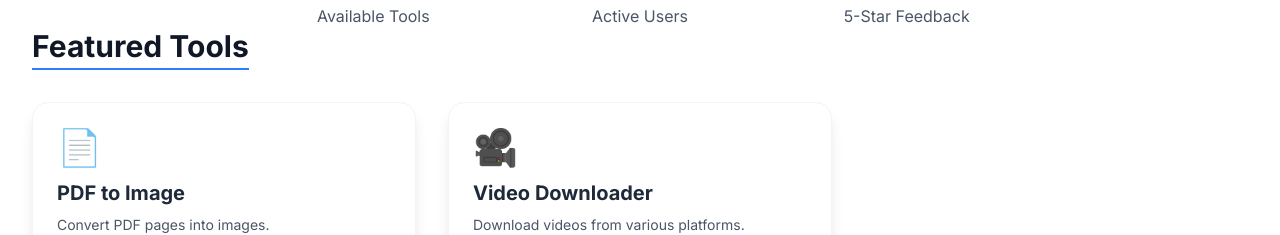
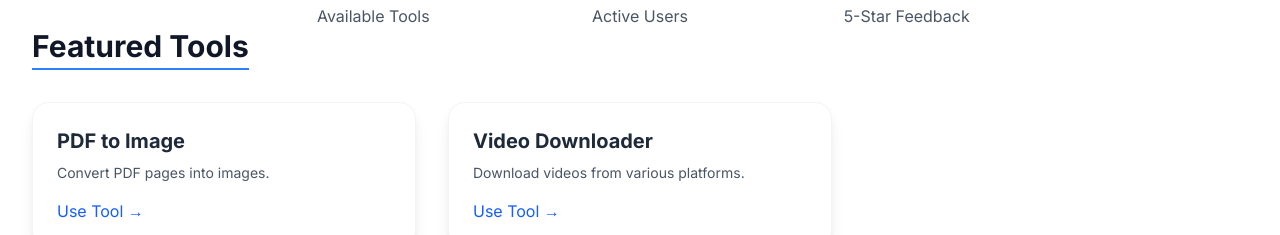
Before and after one commit to MAB-Tech-Pro/MAB-Digital-Tools, a Next.js app: page / in a window 1280 px wide. Shown: the part 890-1125 px from the top of the page. Built offline with nearby package versions, Linux system fonts and the light colour scheme.

Commit message:
Remove Icon

```diff
--- a/src/app/page.tsx
+++ b/src/app/page.tsx
@@ -155,7 +155,7 @@ export default function Home() {
               whileHover={{ scale: 1.05 }}
               className="p-6 bg-white rounded-2xl shadow-lg border border-gray-100 hover:shadow-2xl transition-all duration-300 cursor-pointer"
             >
-              <div className="text-4xl mb-3">{tool.icon}</div>
+              {/* <div className="text-4xl mb-3">{tool.icon}</div> */}
               <h3 className="font-semibold text-xl mb-2 text-gray-800">{tool.name}</h3>
               <p className="text-gray-600 text-sm font-normal">{tool.description}</p>
               <Link href={`/tools/${tool.id}`} className="mt-4 inline-block text-blue-600 hover:underline font-medium">
```
